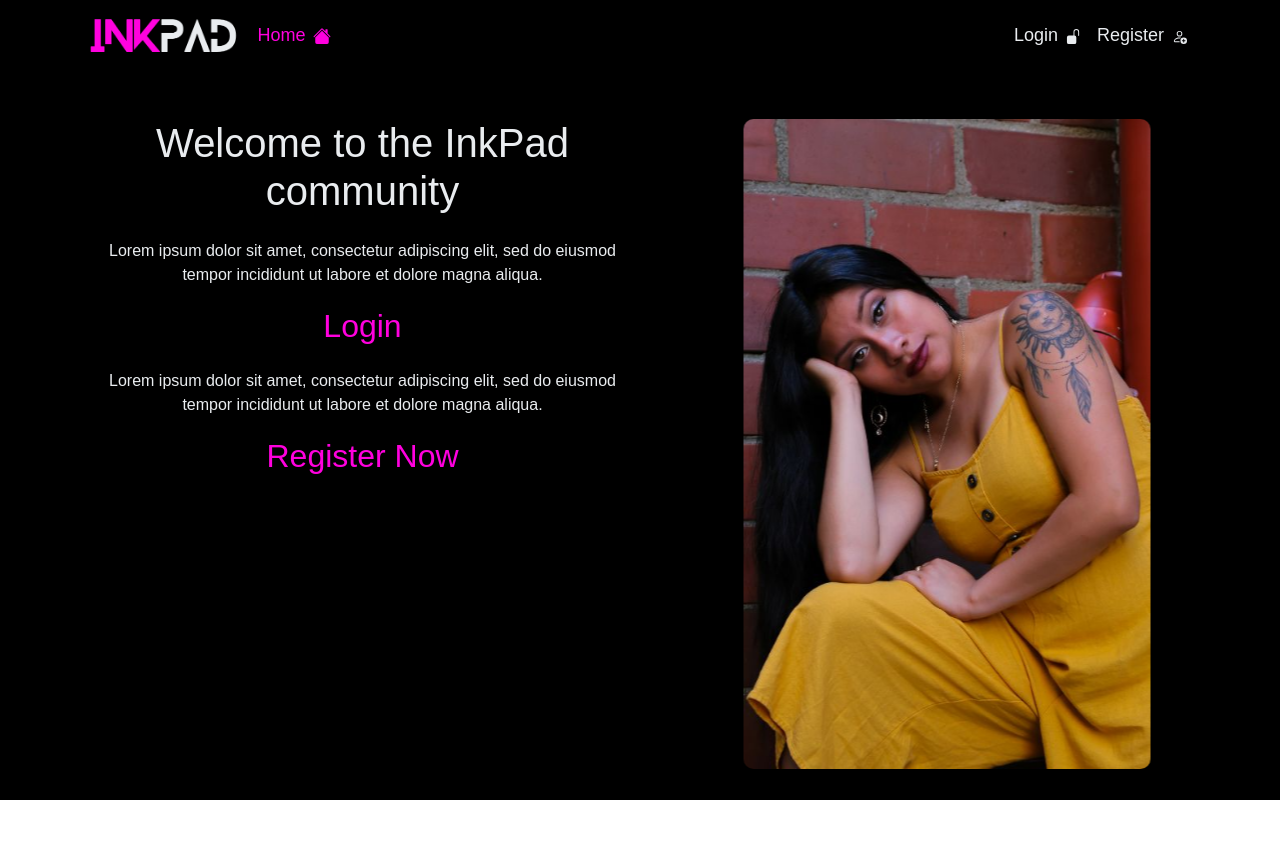
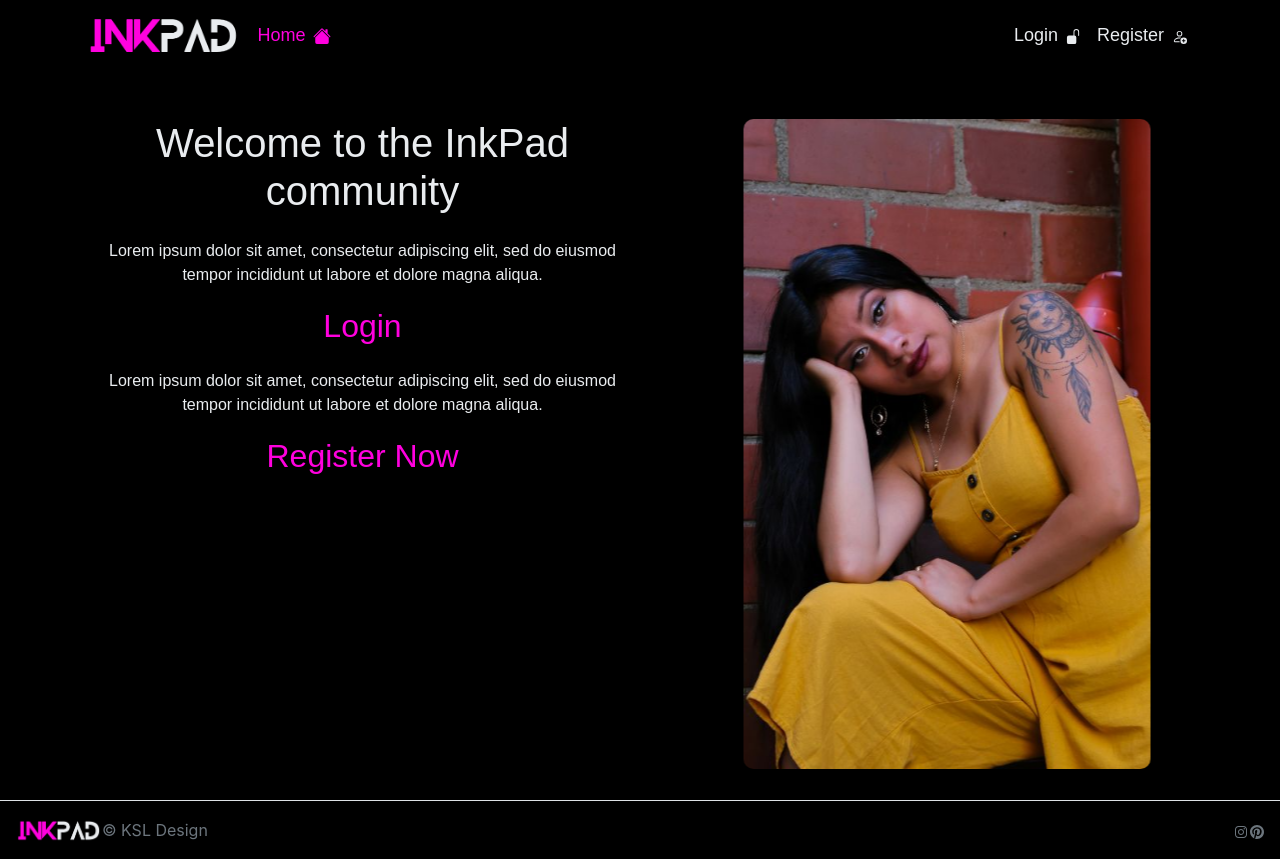
Before and after one commit to llewellynksj/pp5-kl, a React (Create React App) app: page / in a window 1280 px wide. Before the commit the page ends 800 px from the top, so only its background shows below. Built offline with nearby package versions, Linux system fonts and the light colour scheme; no server answers; a web font is replaced by a local one.

Commit message:
Add footer component and styles

```diff
--- a/src/App.js
+++ b/src/App.js
@@ -16,12 +16,14 @@ import UsernameForm from "./pages/profiles/UsernameForm";
 import UserPasswordForm from "./pages/profiles/UserPasswordForm";
 import NotFound from "./components/NotFound";
 import Home from "./pages/Home";
+import Footer from "./components/Footer";
 
 function App() {
   const currentUser = useCurrentUser();
   const profile_id = currentUser?.profile_id || "";
 
   return (
+    <>
       <div className={styles.App}>
         <NavBar />
         <Container>
@@ -63,7 +65,11 @@ function App() {
             <Route exact path="/register" render={() => <RegisterForm />} />
             <Route exact path="/add" render={() => <AddPostForm />} />
             <Route exact path="/posts/:id" render={() => <PostPage />} />
-          <Route exact path="/posts/:id/edit" render={() => <EditPostForm />} />
+            <Route
+              exact
+              path="/posts/:id/edit"
+              render={() => <EditPostForm />}
+            />
             <Route exact path="/profiles/:id" render={() => <ProfilePage />} />
             <Route
               exact
@@ -84,6 +90,8 @@ function App() {
           </Switch>
         </Container>
       </div>
+      <Footer />
+    </>
   );
 }
 
--- /dev/null
+++ b/src/components/Footer.js
@@ -0,0 +1,37 @@
+import { Link } from "react-router-dom/cjs/react-router-dom.min";
+import logo from "../assets/logo.webp";
+import { IoLogoInstagram, IoLogoPinterest } from "react-icons/io";
+import s from "../styles/Footer.module.css";
+
+const Footer = () => {
+  return (
+    <footer
+      className={`${s.Footer} d-flex flex-wrap justify-content-between align-items-center py-3 border-top`}
+    >
+      <div className="col-md-4 d-flex align-items-center">
+        <Link
+          to="/"
+          className="mb-3 me-2 mb-md-0 text-muted text-decoration-none lh-1"
+        >
+          <img src={logo} alt="logo" height="25" />
+        </Link>
+        <span className="mb-3 mb-md-0 text-muted">&copy; KSL Design</span>
+      </div>
+
+      <ul className="nav col-md-4 justify-content-end list-unstyled d-flex">
+        <li className="ms-3">
+          <Link className="text-muted" to="#">
+            <IoLogoInstagram />
+          </Link>
+        </li>
+        <li className="ms-3">
+          <Link className="text-muted" to="#">
+            <IoLogoPinterest />
+          </Link>
+        </li>
+      </ul>
+    </footer>
+  );
+};
+
+export default Footer;
--- /dev/null
+++ b/src/styles/Footer.module.css
@@ -0,0 +1,5 @@
+.Footer {
+  width: 100%;
+  background-color: var(--main-bg-color);
+  border-top: 1px solid var(--primary-color);
+}
```
Lines whose indentation alone changed are shown as unchanged.
